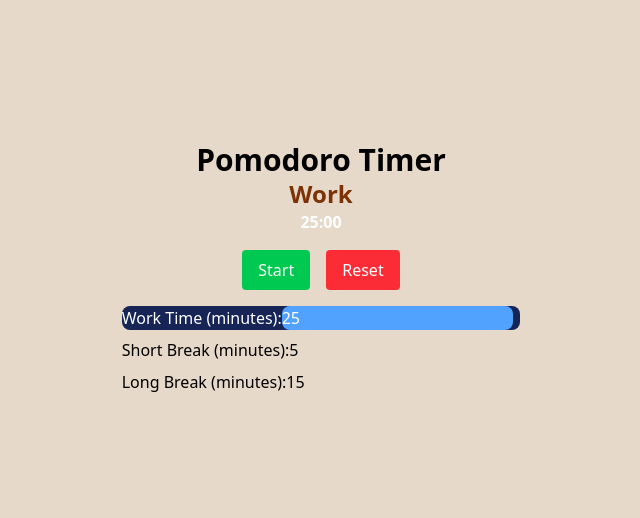
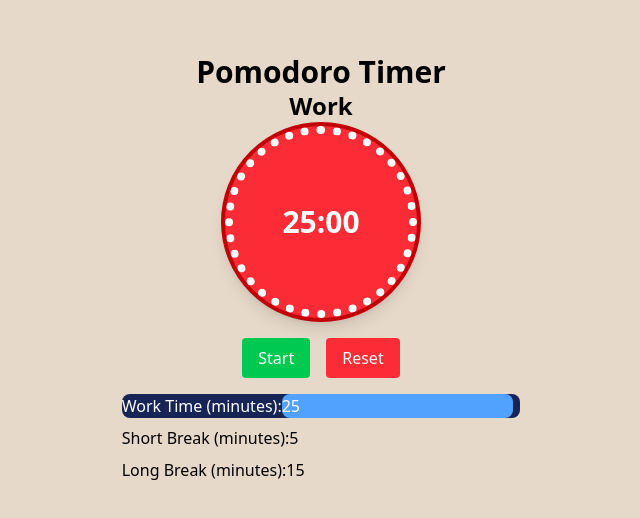
Before and after one commit to Bondedincome/Pomodoro-Timer, a React (Vite) app: page / in a window 1280 px wide. Shown: the part 132-650 px from the top of the page, without its empty margins (319-959 px from the left). Built offline with nearby package versions, Linux system fonts and the light colour scheme.

Commit message:
some adjustments

```diff
--- a/src/components/TimerDisplay.jsx
+++ b/src/components/TimerDisplay.jsx
@@ -3,11 +3,11 @@ import React from "react";
 const TimerDisplay = ({ minutes, seconds, sessionType }) => {
 	return (
 		<div className="text-center">
-			<h2 className="text-2xl font-bold text-amber-900">{sessionType}</h2>
-			<div className="">
-				<div className="">
+			<h2 className="text-2xl font-bold">{sessionType}</h2>
+			<div className="relative flex items-center justify-center w-50 h-50 bg-red-500 rounded-full border-4 border-red-700 shadow-lg">
+				<div className="absolute inset-0 flex justify-center items-center w-full h-full rounded-full border-[8px] border-dotted border-white">
 				<h1
-					className="text-white font-bold"
+					className="text-white font-bold text-3xl"
 				>{`${minutes}:${seconds < 10 ? "0" : ""}${seconds}`}</h1>
 				</div>
 
```
Also changed, not shown: 1 other file (tests, documents, lock files or other folders).
